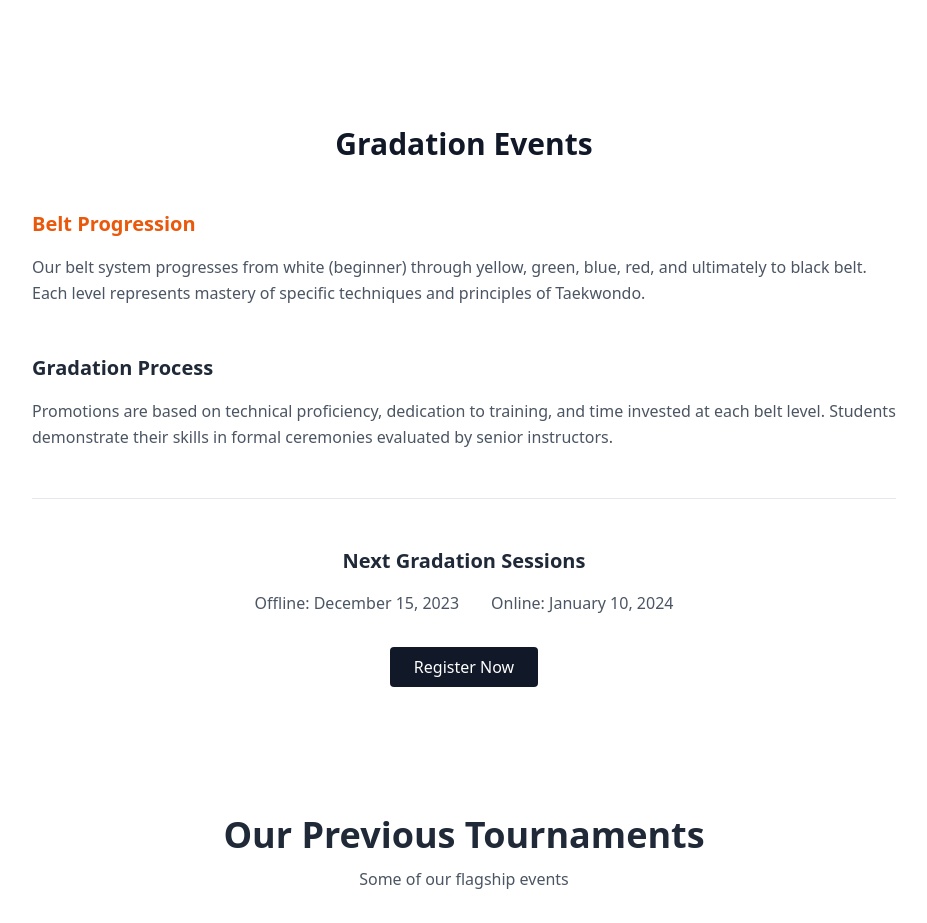
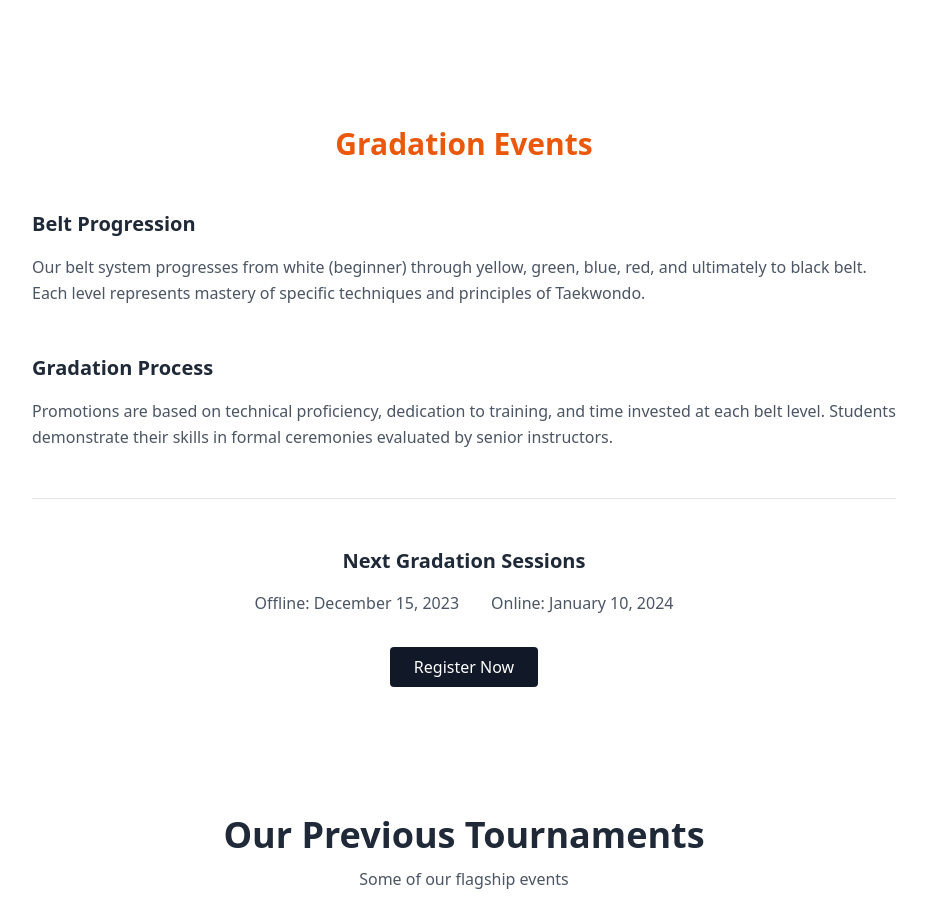
Before and after one commit to tushgaurav/HanWong-site, a Next.js app: page / in a window 1280 px wide. Shown: the part 6420-7343 px from the top of the page, without its empty margins (176-1103 px from the left). Built offline with nearby package versions, Linux system fonts and the light colour scheme.

Commit message:
color change

```diff
--- a/components/ui/GradationEvents/index.jsx
+++ b/components/ui/GradationEvents/index.jsx
@@ -1,13 +1,13 @@
 const GradationEvents = () => (
   <section className="bg-white py-16" id="events">
     <div className="max-w-4xl mx-auto px-4">
-      <h2 className="text-3xl font-bold text-gray-900 text-center mb-12">
+      <h2 className="text-3xl font-bold text-orange-600 text-center mb-12">
         Gradation Events
       </h2>
 
       <div className="space-y-12">
         <div>
-          <h3 className="text-xl font-semibold text-orange-600 mb-4">
+          <h3 className="text-xl font-semibold text-gray-800 mb-4">
             Belt Progression
           </h3>
           <p className="text-gray-600 leading-relaxed">
```
